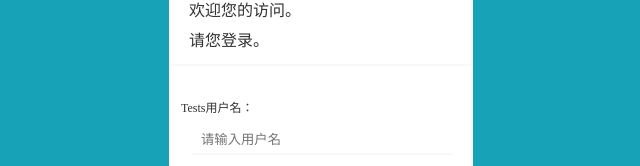
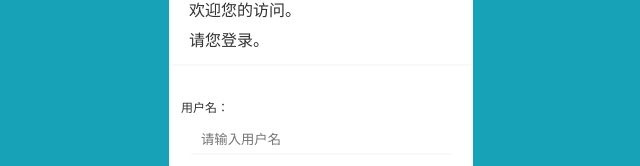
Before and after one commit to panhaoyu/displacement_monitor_frontend, a Vue app: page /#/login in a window 1280 px wide. Shown: the part 288-454 px from the top of the page, without its empty margins (319-959 px from the left). Built offline with nearby package versions, Linux system fonts and the light colour scheme.

Commit message:
test hook

```diff
--- a/src/views/Login.vue
+++ b/src/views/Login.vue
@@ -9,7 +9,7 @@
                 <p class="status" v-if="status">{{status}}</p>
             </div>
             <form class="form" @keypress.enter="checkLogin" @input="changeStatus">
-                <label for="username">Tests用户名：</label>
+                <label for="username">用户名：</label>
                 <input id="username" type="text" v-model="username" placeholder="请输入用户名">
                 <label for="password">密码：</label>
                 <input id="password" type="password" v-model="password" placeholder="请输入密码">
```
Also changed, not shown: 13 other files (tests, documents, lock files or other folders).
